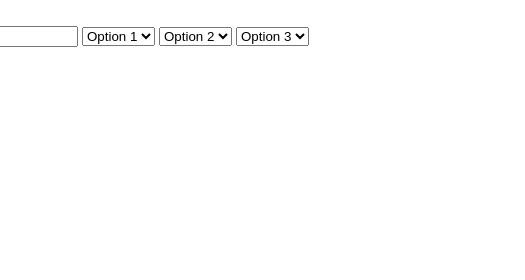
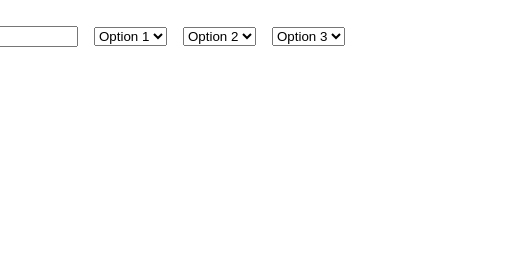
Before and after one commit to stevenlomon/FSU-kunskapskontroll-3, a website: page index.html in a window 1280 px wide. Shown: the top 280 px of the page, 115-640 px from the left. Drawn offline with Linux system fonts and the light colour scheme.

Commit message:
style.css clean up; correct linter now haha

```diff
--- a/styles/style.css
+++ b/styles/style.css
@@ -1,5 +1,5 @@
 #nav {
-    display: flex,
-    align-items: center,
-    gap: 1rem
+    display: flex;
+    align-items: center;
+    gap: 1rem;
 }
```
